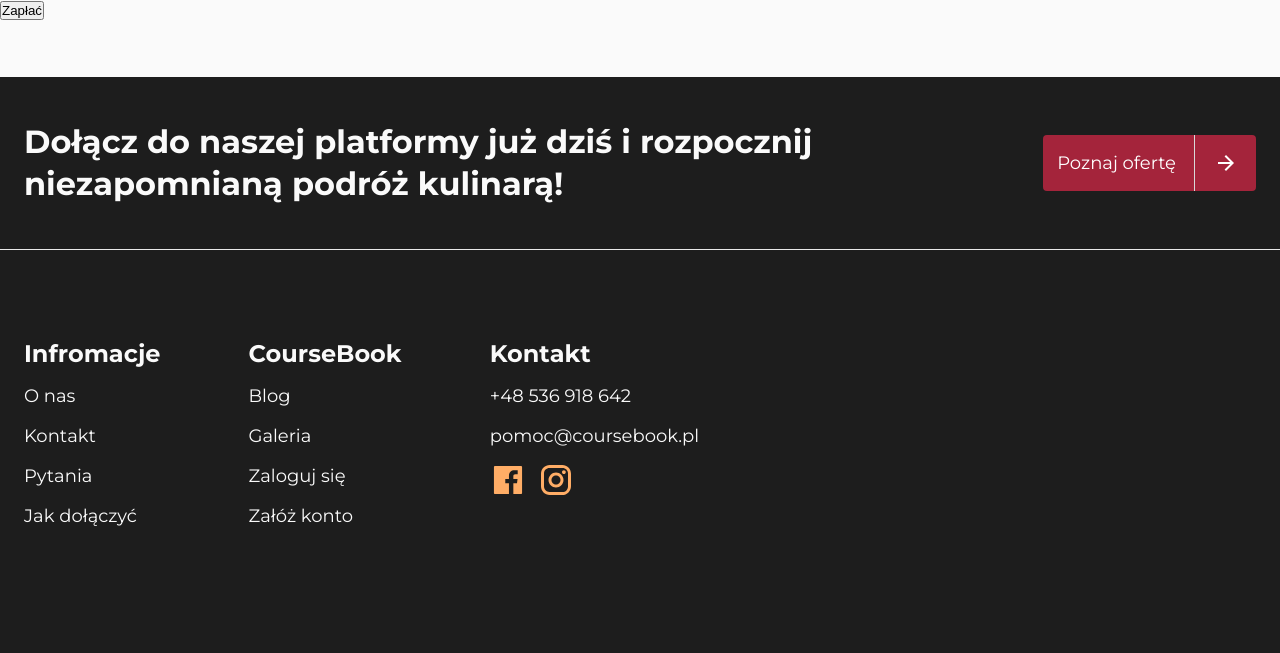
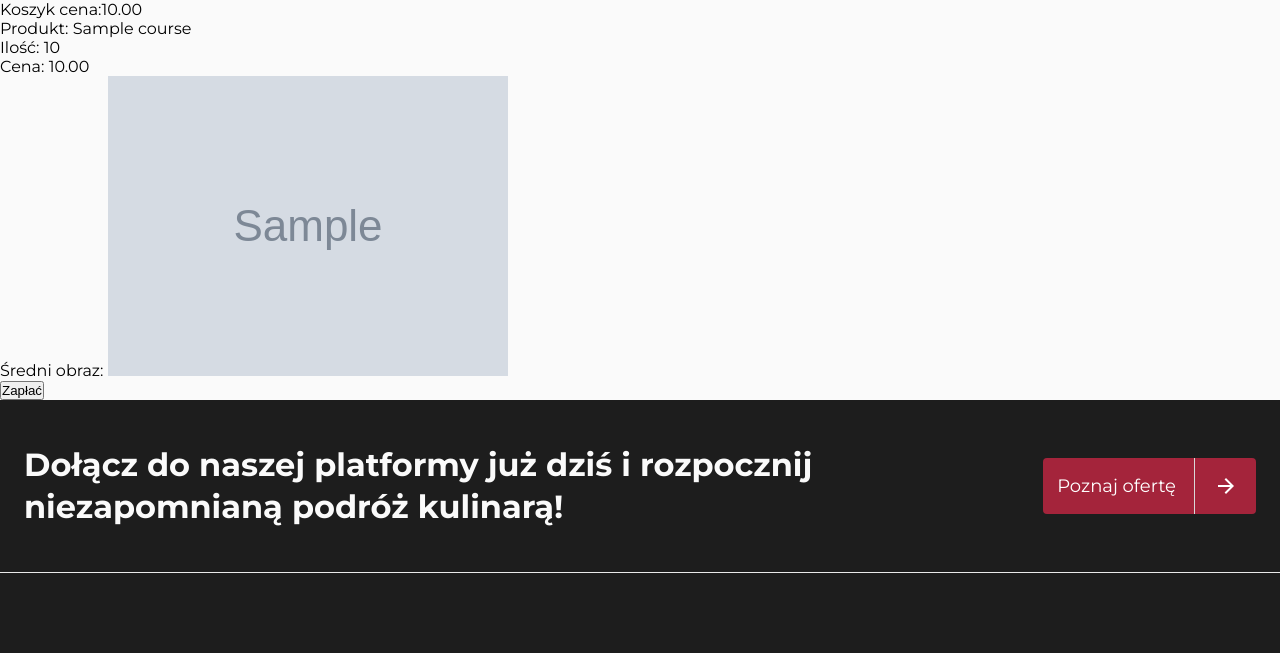
Before and after one commit to Nybres/coursebook, a Django app: template coursebook/templates/pages/cart.html in a window 1280 px wide. Shown: the part 146-799 px from the top of the page. Before the commit the page ends 672 px from the top, so only its background shows below. Run offline with Django 4.2, Linux system fonts and the light colour scheme; the template is opened without the code that fills it: values that come from a table or form of the project are taken from there, others are empty; tables that the repository leaves empty hold one stand-in row (values such as "Sample post"); grey boxes marked "Sample" are stand-in pictures; some libraries are stand-ins or nearby versions.

Commit message:
cart view passing data to the view

```diff
--- a/coursebook/templates/pages/cart.html
+++ b/coursebook/templates/pages/cart.html
@@ -4,12 +4,25 @@
 <script src="https://js.stripe.com/v3/"></script>
 {% endblock %} {% block content %}
 <section>
+	<div>Koszyk cena:{{cart.total_price}}<br /></div>
+	{% for cart_item in cart_items %}
+	<div>
+		Produkt: {{ cart_item.course.title }}<br />
+		Ilość: {{ cart_item.quantity }}<br />
+		Cena: {{ cart_item.course.price }}<br />
+		Średni obraz: <img src="{{ cart_item.course.courseimage_set.first.image_thumb.url }}" alt="{{ cart_item.course.title }}" /><br />
+
+
+	</div>
+	{% endfor %}
 	<button id="checkout-button">Zapłać</button>
 </section>
 {% endblock %} {% block scripts %}
 <script>
 	document.addEventListener('DOMContentLoaded', function () {
-        var stripe = Stripe("pk_test_51O2IdAKiNvxN6rGZ2WJiJgSld6y86ePUmmhIHe3CjSSLTYYuJ7M16NFgByVzI5RhXJ1xdAjtQqeodyJ8NeFulAri00klwONrWu");
+		var stripe = Stripe(
+			'pk_test_51O2IdAKiNvxN6rGZ2WJiJgSld6y86ePUmmhIHe3CjSSLTYYuJ7M16NFgByVzI5RhXJ1xdAjtQqeodyJ8NeFulAri00klwONrWu'
+		)
 		console.log(stripe)
 		document.getElementById('checkout-button').addEventListener('click', function () {
 			fetch('/create-checkout-session', {
```
Also changed, not shown: coursebook/coursebookapp/views/cart.py (+18 -3 lines).
